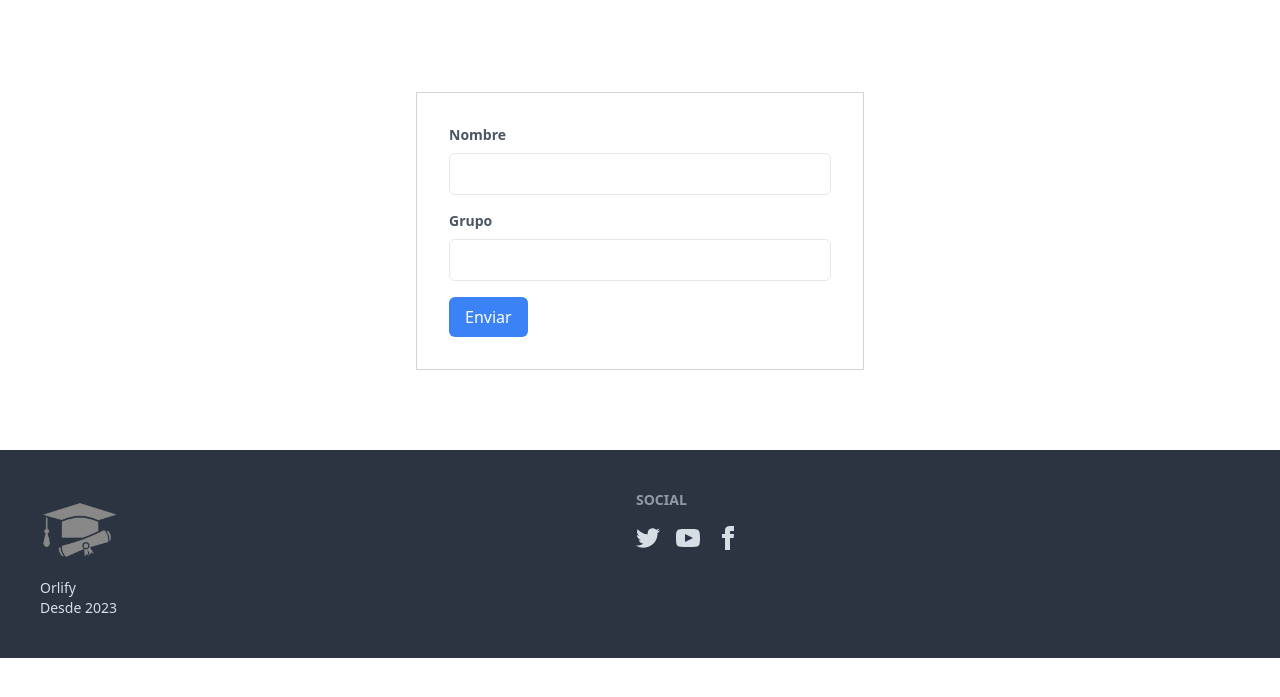
After one commit to RomanMysyura/Orlify, a PHP site: template App/Views/crearOrles.php in a window 1280 px wide. The commit adds this page. Shown: the top 697 px of the page. Run offline with PHP 8.4, Linux system fonts and the light colour scheme; the template is opened without the code that fills it, so the values that code supplies are empty.

Commit message:
Crear orles

```diff
--- a/App/Views/addPhotoToOrla.php
+++ b/App/Views/addPhotoToOrla.php
@@ -38,14 +38,14 @@
                     <div class="mt-5">
                         <div class="relative">
                             <input id="images" name="images" type="file" placeholder="Imatges"
-                                class="file-input file-input-bordered w-full max-w-xs border-b w-full border-gray-300 py-1 focus:border-b-2 focus:border-blue-700 transition-colors focus:outline-none peer bg-inherit" multiple/>
+                                class="file-input file-input-bordered max-w-xs border-b w-full border-gray-300 py-1 focus:border-b-2 focus:border-blue-700 transition-colors focus:outline-none peer bg-inherit" multiple/>
                         </div>
                     </div>
                     <div class="mt-5">
                     <div class="relative">
                         <!-- Cambiado el tipo de input a "button" y añadido el evento onclick -->
                         <input id="cam" name="cam" type="button" value="Obrir càmera"
-                            class="file-input file-input-bordered w-full max-w-xs border-b w-full border-gray-300 py-1 focus:border-b-2 focus:border-blue-700 transition-colors focus:outline-none peer bg-inherit"
+                            class="file-input file-input-bordered max-w-xs border-b w-full border-gray-300 py-1 focus:border-b-2 focus:border-blue-700 transition-colors focus:outline-none peer bg-inherit"
                             onclick="toggleCamera()" />
                     </div>
                 </div>
--- /dev/null
+++ b/App/Views/crearOrles.php
@@ -0,0 +1,40 @@
+<!DOCTYPE html>
+<html lang="en">
+<head>
+    <meta charset="UTF-8">
+    <meta name="viewport" content="width=device-width, initial-scale=1.0">
+    <link rel="stylesheet" href="/main.css">
+    <title>Document</title>
+</head>
+<body>
+
+<?php include "navbar.php" ?>
+
+<div class="container mx-auto mt-8">
+    <!-- Formulario -->
+    <form class="max-w-md mx-auto bg-white p-8 border border-gray-300">
+        <!-- Campo de Nombre -->
+        <div class="mb-4">
+            <label for="nombre" class="block text-gray-600 text-sm font-semibold mb-2">Nombre</label>
+            <input type="text" id="nombre" name="nombre" class="w-full px-3 py-2 border rounded-md focus:outline-none focus:border-blue-500">
+        </div>
+
+        <!-- Campo de Grupo -->
+        <div class="mb-4">
+            <label for="grupo" class="block text-gray-600 text-sm font-semibold mb-2">Grupo</label>
+            <input type="text" id="grupo" name="grupo" class="w-full px-3 py-2 border rounded-md focus:outline-none focus:border-blue-500">
+        </div>
+
+        <!-- Botón de Enviar -->
+        <div>
+            <button type="submit" class="bg-blue-500 text-white px-4 py-2 rounded-md hover:bg-blue-600 focus:outline-none focus:shadow-outline-blue active:bg-blue-700">
+                Enviar
+            </button>
+        </div>
+    </form>
+</div>
+
+<?php include "footer.php" ?>
+
+</body>
+</html>
--- a/App/Views/editarOrles.php
+++ b/App/Views/editarOrles.php
@@ -38,14 +38,14 @@
                     <div class="mt-5">
                         <div class="relative">
                             <input id="images" name="images" type="file" placeholder="Imatges"
-                                class="file-input file-input-bordered w-full max-w-xs border-b w-full border-gray-300 py-1 focus:border-b-2 focus:border-blue-700 transition-colors focus:outline-none peer bg-inherit" multiple/>
+                                class="file-input file-input-bordered w-full max-w-xs border-b  border-gray-300 py-1 focus:border-b-2 focus:border-blue-700 transition-colors focus:outline-none peer bg-inherit" multiple/>
                         </div>
                     </div>
                     <div class="mt-5">
                     <div class="relative">
                         <!-- Cambiado el tipo de input a "button" y añadido el evento onclick -->
                         <input id="cam" name="cam" type="button" value="Obrir càmera"
-                            class="file-input file-input-bordered w-full max-w-xs border-b w-full border-gray-300 py-1 focus:border-b-2 focus:border-blue-700 transition-colors focus:outline-none peer bg-inherit"
+                            class="file-input file-input-bordered w-full max-w-xs border-b  border-gray-300 py-1 focus:border-b-2 focus:border-blue-700 transition-colors focus:outline-none peer bg-inherit"
                             onclick="toggleCamera()" />
                     </div>
                 </div>
--- a/App/Views/error.php
+++ b/App/Views/error.php
@@ -16,7 +16,7 @@
   <div class="container mx-auto p-10">
     <div class="grid grid-cols-1 gap-4">
       <div>
-        <h1 class="mb-4 text-xl text-red-700 font-extrabold tracking-tight leading-none text-gray-900 md:text-3xl lg:text-4xl dark:text-white">Alguna cosa ha anat malament!</h1>
+        <h1 class="mb-4 text-xlfont-extrabold tracking-tight leading-none text-gray-900 md:text-3xl lg:text-4xl dark:text-white">Alguna cosa ha anat malament!</h1>
       </div>
     </div>
 
--- a/App/Views/navbar.php
+++ b/App/Views/navbar.php
@@ -18,9 +18,8 @@
                 <div class="hidden sm:ml-6 sm:block">
                     <div class="flex space-x-4">
                         <!-- Current: "bg-gray-900 text-white", Default: "text-gray-300 hover:bg-gray-700 hover:text-white" -->
-                        <a href="/editar-orles"
-                            class="text-black hover:bg-gray-300 hover:text-black rounded-md px-3 py-2 text-lg font-medium">Editar
-                            orles</a>
+                        <a href="/crear-orles"
+                            class="text-black hover:bg-gray-300 hover:text-black rounded-md px-3 py-2 text-lg font-medium">Crear orles</a>
                         <a href="/contactar"
                             class="text-black hover:bg-gray-300 hover:text-black rounded-md px-3 py-2 text-lg font-medium">Contactar</a>
                     </div>
--- a/public/index.php
+++ b/public/index.php
@@ -44,6 +44,7 @@ $app->get("perfil", [UserController::class,"perfil"]);
 $app->get("orles", [OrlesControllers::class,"orles"]);
 $app->get("contactar", [NavigationController::class,"contactar"]);
 $app->get("editar-orles", [OrlesControllers::class,"editarOrles"]);
+$app->get("crear-orles", [OrlesControllers::class,"crearOrles"]);
 $app->post("register", [UserController::class,"register"]);
 $app->post("login", [UserController::class,"login"]);
 $app->get("logout", [UserController::class,"logout"]);
--- a/public/main.css
+++ b/public/main.css
@@ -1863,6 +1863,9 @@ html {
 .mt-5 {
   margin-top: 1.25rem;
 }
+.mt-8 {
+  margin-top: 2rem;
+}
 .block {
   display: block;
 }
@@ -2086,6 +2089,10 @@ html {
   --tw-bg-opacity: 1;
   background-color: rgb(255 255 255 / var(--tw-bg-opacity));
 }
+.bg-blue-500 {
+  --tw-bg-opacity: 1;
+  background-color: rgb(59 130 246 / var(--tw-bg-opacity));
+}
 .bg-gradient-to-r {
   background-image: linear-gradient(to right, var(--tw-gradient-stops));
 }
@@ -2111,6 +2118,9 @@ html {
 .p-4 {
   padding: 1rem;
 }
+.p-8 {
+  padding: 2rem;
+}
 .px-10 {
   padding-left: 2.5rem;
   padding-right: 2.5rem;
@@ -2213,6 +2223,9 @@ html {
 .font-medium {
   font-weight: 500;
 }
+.font-semibold {
+  font-weight: 600;
+}
 .leading-none {
   line-height: 1;
 }
@@ -2256,6 +2269,10 @@ html {
 .text-white {
   --tw-text-opacity: 1;
   color: rgb(255 255 255 / var(--tw-text-opacity));
+}
+.text-gray-600 {
+  --tw-text-opacity: 1;
+  color: rgb(75 85 99 / var(--tw-text-opacity));
 }
 .shadow {
   --tw-shadow: 0 1px 3px 0 rgb(0 0 0 / 0.1), 0 1px 2px -1px rgb(0 0 0 / 0.1);
@@ -2326,6 +2343,10 @@ html {
   --tw-bg-opacity: 1;
   background-color: rgb(255 255 255 / var(--tw-bg-opacity));
 }
+.hover\:bg-blue-600:hover {
+  --tw-bg-opacity: 1;
+  background-color: rgb(37 99 235 / var(--tw-bg-opacity));
+}
 .hover\:text-black:hover {
   --tw-text-opacity: 1;
   color: rgb(0 0 0 / var(--tw-text-opacity));
@@ -2370,6 +2391,10 @@ html {
   --tw-ring-opacity: 1;
   --tw-ring-color: rgb(252 165 165 / var(--tw-ring-opacity));
 }
+.active\:bg-blue-700:active {
+  --tw-bg-opacity: 1;
+  background-color: rgb(29 78 216 / var(--tw-bg-opacity));
+}
 @media (prefers-color-scheme: dark) {
 
   .dark\:border-gray-500 {
```
Also changed, not shown: App/Controllers/OrlesControllers.php (+12 -0 lines).
